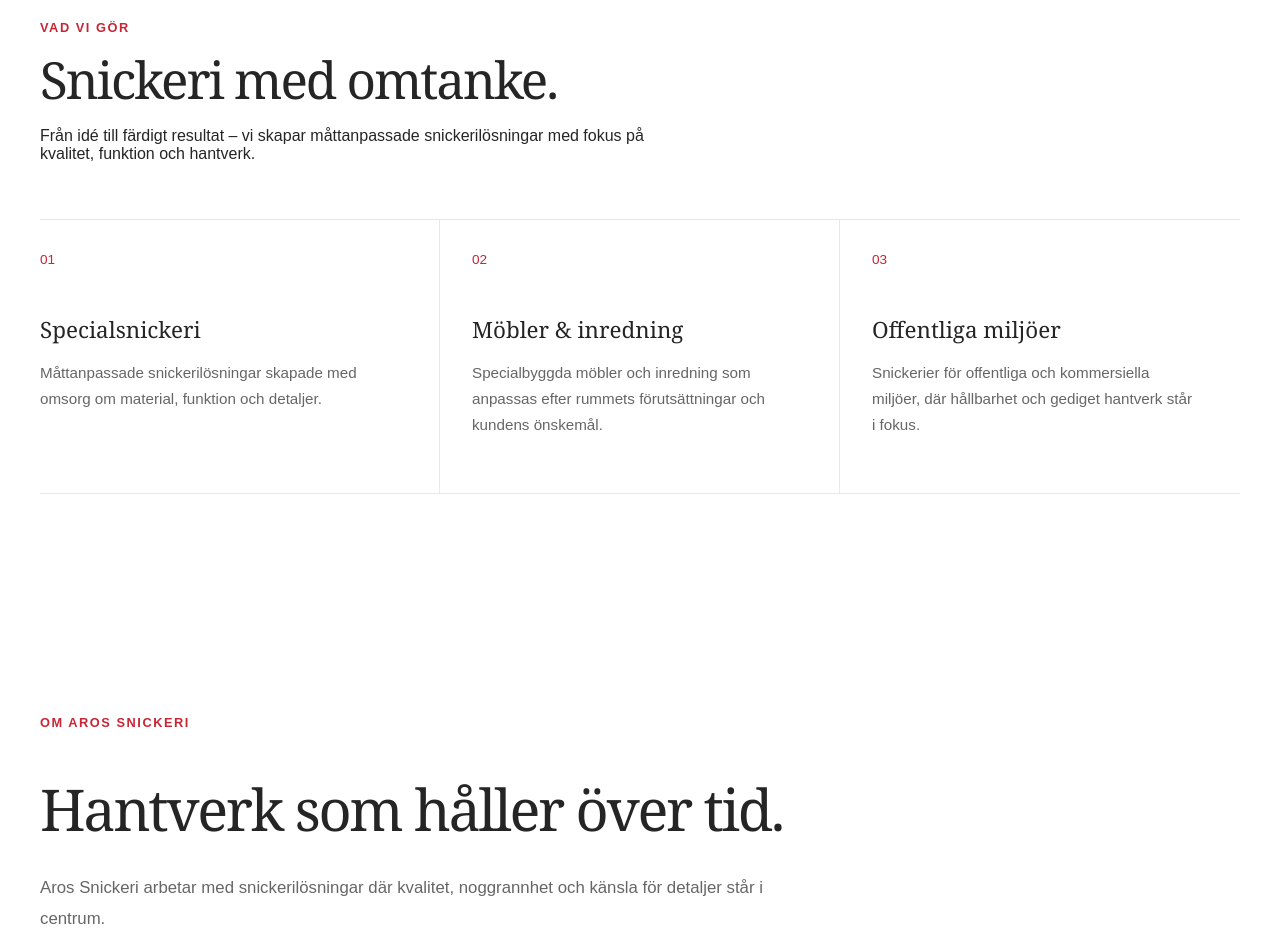
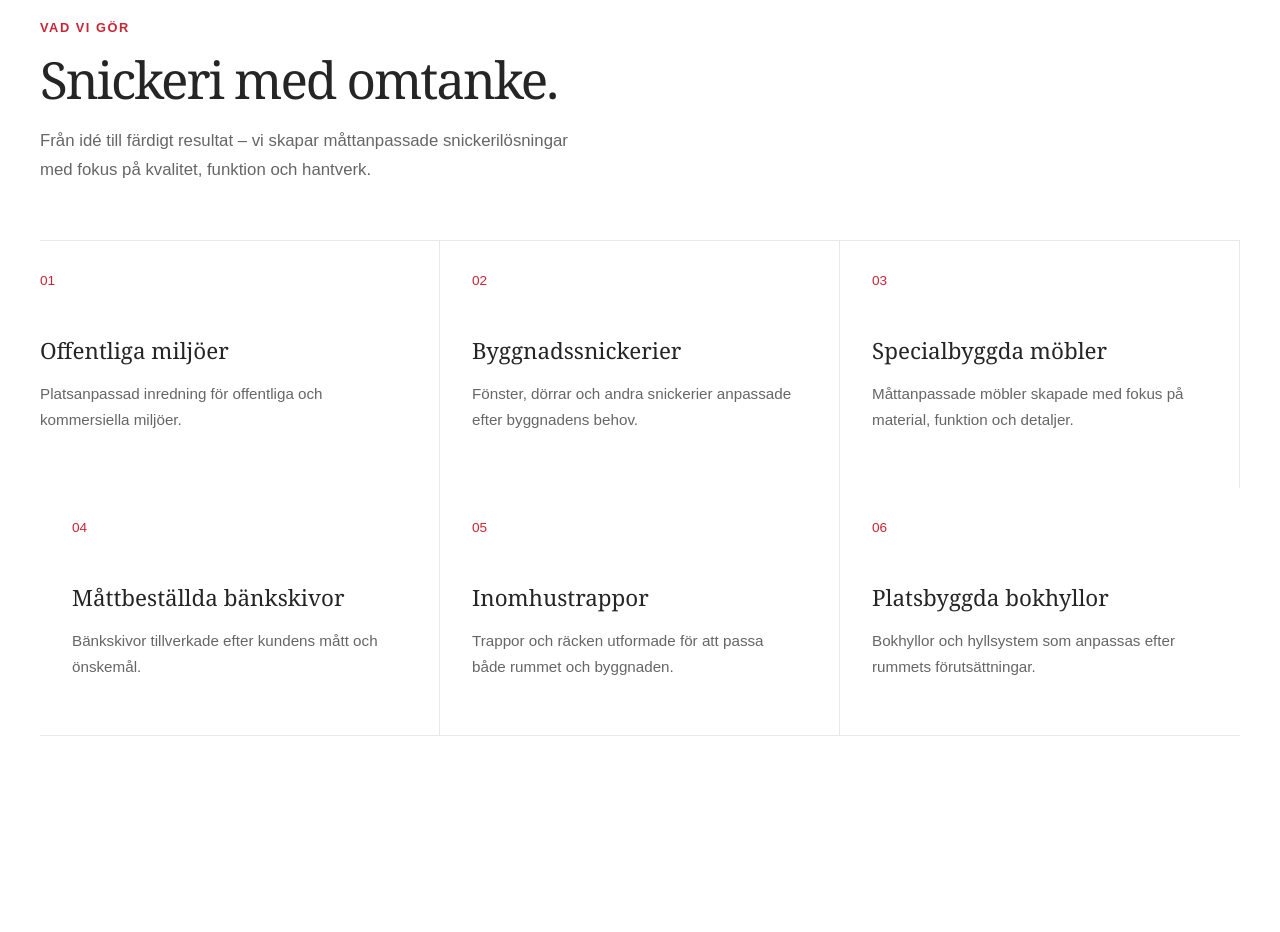
Before and after one commit to minza-42/arossnickeri_react, a React (Vite) app: page / in a window 1280 px wide. Shown: the part 840-1772 px from the top of the page. Built offline with nearby package versions, Linux system fonts and the light colour scheme.

Commit message:
feat: add Aros Snickeri services

```diff
--- a/src/components/Services.tsx
+++ b/src/components/Services.tsx
@@ -1,21 +1,38 @@
 const services = [
   {
     number: "01",
-    title: "Specialsnickeri",
+    title: "Offentliga miljöer",
     description:
-      "Måttanpassade snickerilösningar skapade med omsorg om material, funktion och detaljer.",
+      "Platsanpassad inredning för offentliga och kommersiella miljöer.",
   },
   {
     number: "02",
-    title: "Möbler & inredning",
+    title: "Byggnadssnickerier",
     description:
-      "Specialbyggda möbler och inredning som anpassas efter rummets förutsättningar och kundens önskemål.",
+      "Fönster, dörrar och andra snickerier anpassade efter byggnadens behov.",
   },
   {
     number: "03",
-    title: "Offentliga miljöer",
+    title: "Specialbyggda möbler",
     description:
-      "Snickerier för offentliga och kommersiella miljöer, där hållbarhet och gediget hantverk står i fokus.",
+      "Måttanpassade möbler skapade med fokus på material, funktion och detaljer.",
+  },
+  {
+    number: "04",
+    title: "Måttbeställda bänkskivor",
+    description: "Bänkskivor tillverkade efter kundens mått och önskemål.",
+  },
+  {
+    number: "05",
+    title: "Inomhustrappor",
+    description:
+      "Trappor och räcken utformade för att passa både rummet och byggnaden.",
+  },
+  {
+    number: "06",
+    title: "Platsbyggda bokhyllor",
+    description:
+      "Bokhyllor och hyllsystem som anpassas efter rummets förutsättningar.",
   },
 ];
 
@@ -28,7 +45,7 @@ function Services() {
 
           <h2>Snickeri med omtanke.</h2>
 
-          <p>
+          <p className="services__description">
             Från idé till färdigt resultat – vi skapar måttanpassade
             snickerilösningar med fokus på kvalitet, funktion och hantverk.
           </p>
```
